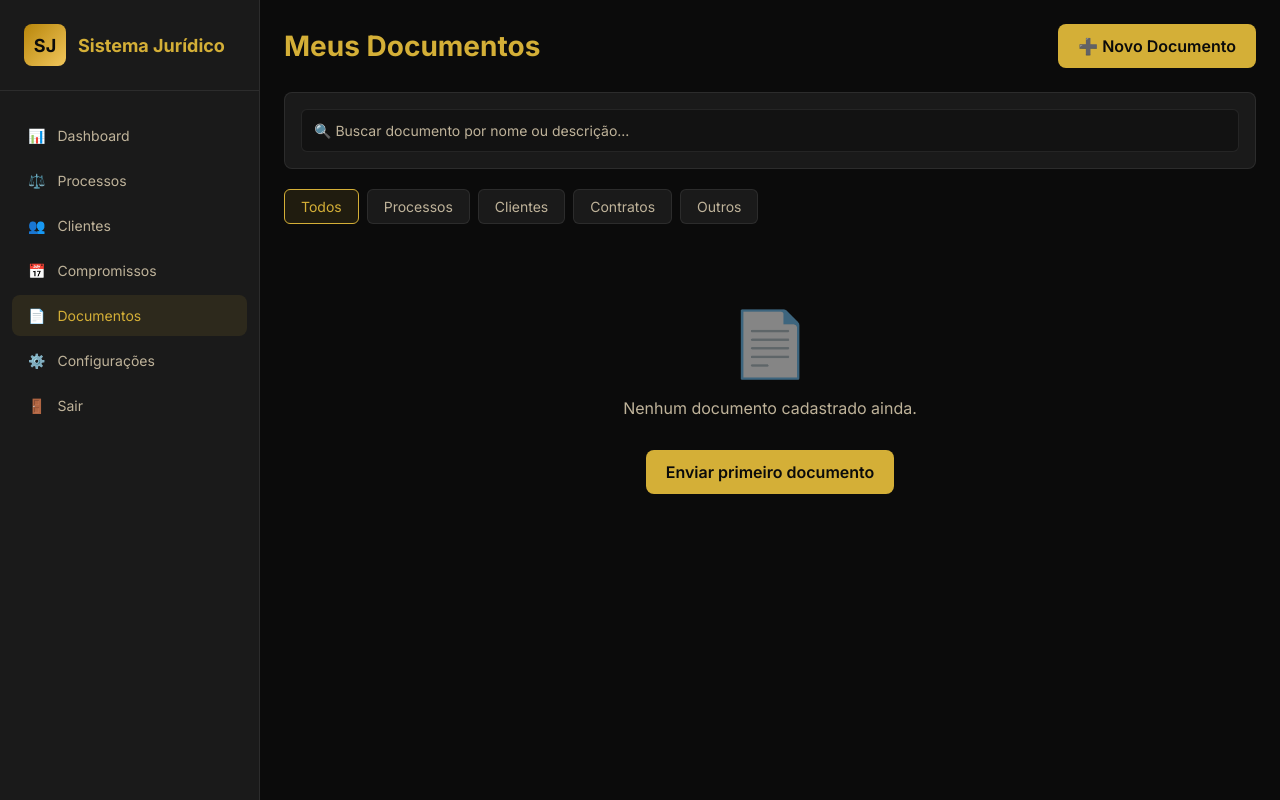
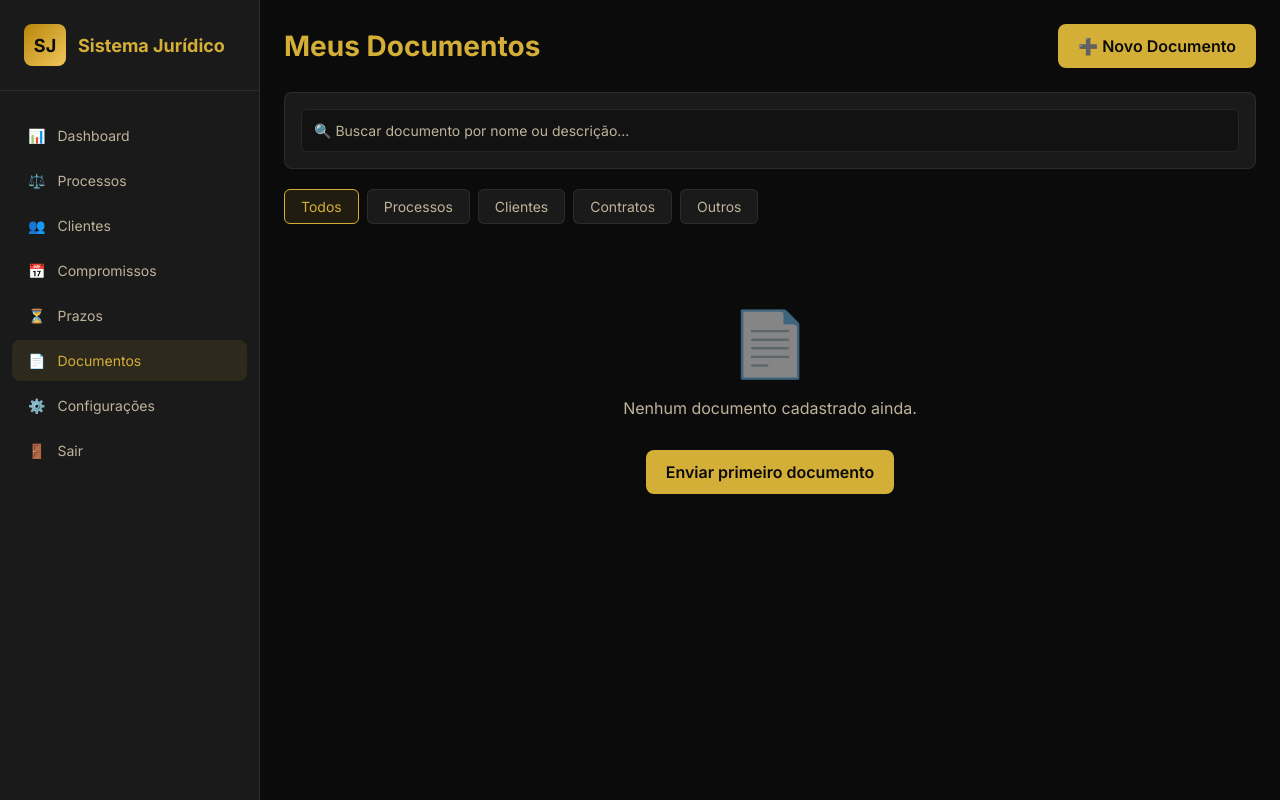
Before and after one commit to Caioo08/SJ, a PHP site: page / in a window 1280 px wide. Run offline with PHP 8.4, Linux system fonts and the light colour scheme; some libraries are stand-ins or nearby versions.

Commit message:
correção na aba lateral

```diff
--- a/views/documentos/index.php
+++ b/views/documentos/index.php
@@ -354,6 +354,11 @@ h1 {
                 </a>
             </li>
             <li class="nav-item">
+                <a href="/prazos" class="nav-link">
+                    <span>⏳</span> Prazos
+                </a>
+            </li>
+            <li class="nav-item">
                 <a href="/documentos" class="nav-link active">
                     <span>📄</span> Documentos
                 </a>
```
